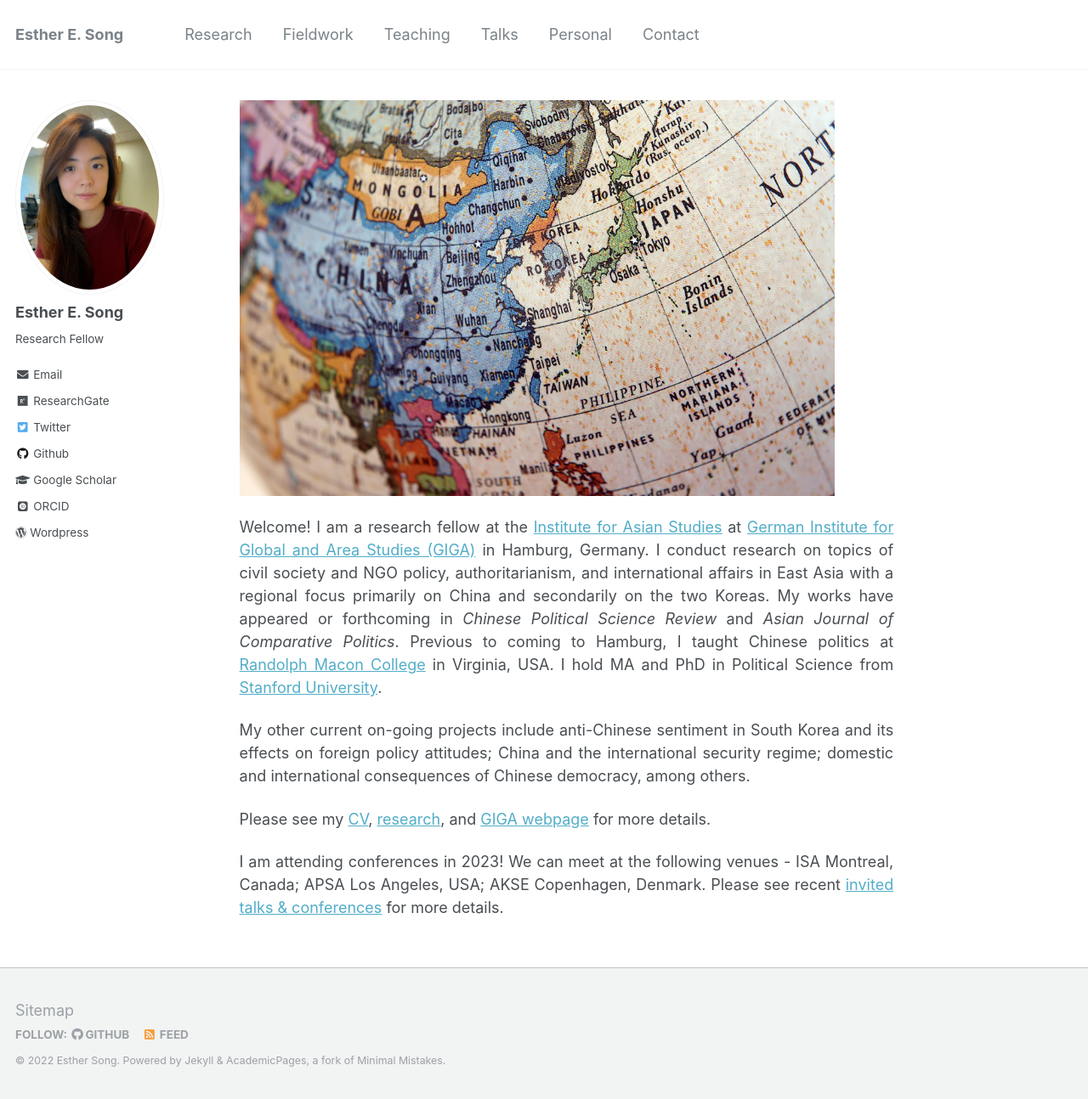
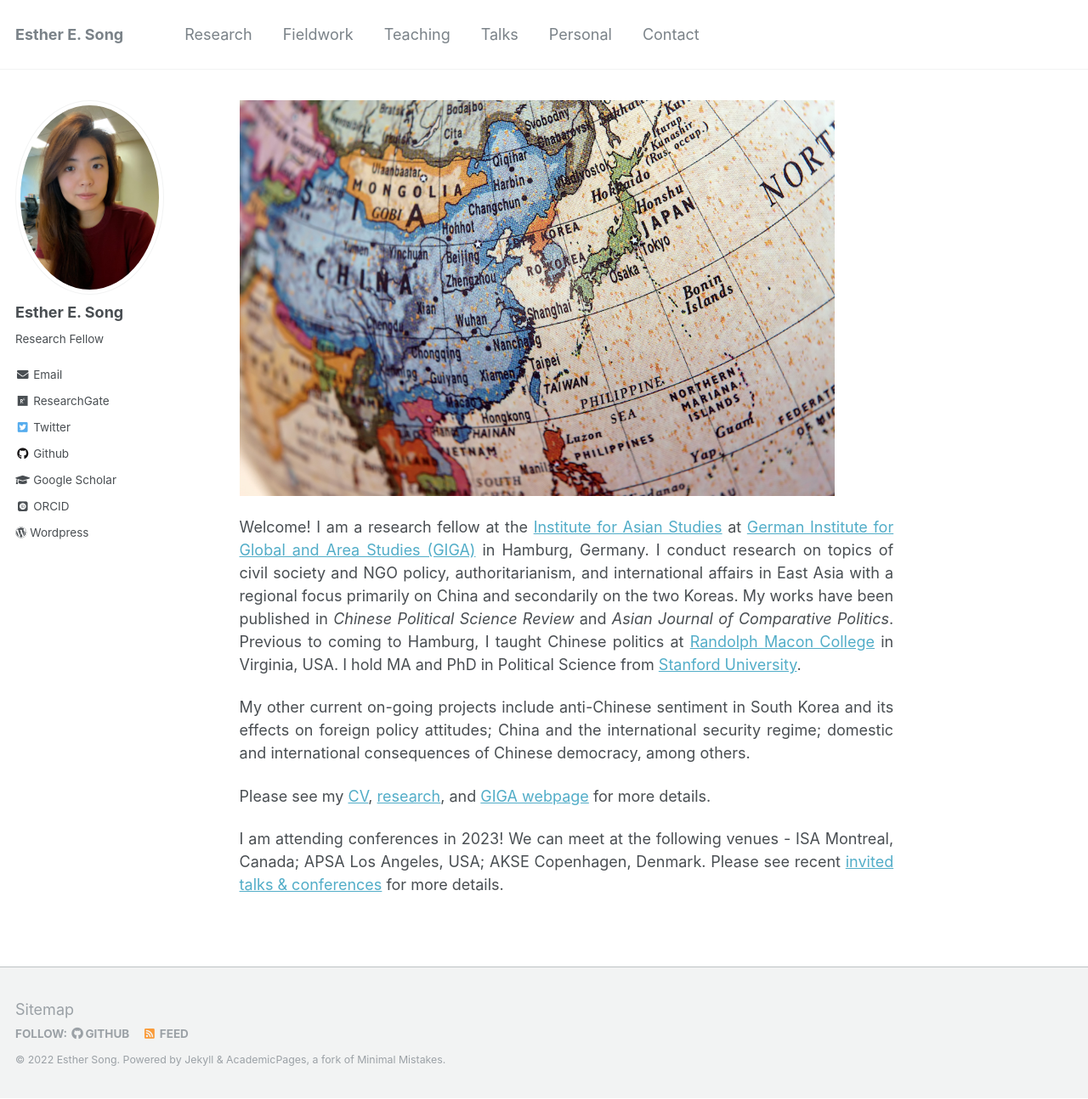
Before and after one commit to ehsong/ehsong.github.io, a Jekyll site: the page built from _pages/about.md, in a window 1280 px wide and 1294 px high. Shown: the whole window at 85% size. Built offline with Jekyll 4.4.1, drawn with Linux system fonts in a browser that asks for light colours; some web fonts are replaced.

Commit message:
Update about.md

```diff
--- a/_pages/about.md
+++ b/_pages/about.md
@@ -9,7 +9,7 @@ redirect_from:
 ---
 <img src="https://github.com/ehsong/ehsong.github.io/blob/master/images/east_asia_resized.jpg?raw=true" width="700" height="466">
 
-Welcome! I am a research fellow at the [Institute for Asian Studies](https://www.giga-hamburg.de/en/institutes/giga-institute-for-asian-studies/) at [German Institute for Global and Area Studies (GIGA)](https://www.giga-hamburg.de/en/) in Hamburg, Germany. I conduct research on topics of civil society and NGO policy, authoritarianism, and international affairs in East Asia with a regional focus primarily on China and secondarily on the two Koreas. My works have appeared or forthcoming in *Chinese Political Science Review* and *Asian Journal of Comparative Politics*. Previous to coming to Hamburg, I taught Chinese politics at [Randolph Macon College](https://www.rmc.edu/) in Virginia, USA. I hold MA and PhD in Political Science from [Stanford University](https://stanford.edu).
+Welcome! I am a research fellow at the [Institute for Asian Studies](https://www.giga-hamburg.de/en/institutes/giga-institute-for-asian-studies/) at [German Institute for Global and Area Studies (GIGA)](https://www.giga-hamburg.de/en/) in Hamburg, Germany. I conduct research on topics of civil society and NGO policy, authoritarianism, and international affairs in East Asia with a regional focus primarily on China and secondarily on the two Koreas. My works have been published in *Chinese Political Science Review* and *Asian Journal of Comparative Politics*. Previous to coming to Hamburg, I taught Chinese politics at [Randolph Macon College](https://www.rmc.edu/) in Virginia, USA. I hold MA and PhD in Political Science from [Stanford University](https://stanford.edu).
 
 My other current on-going projects include anti-Chinese sentiment in South Korea and its effects on foreign policy attitudes; China and the international security regime; domestic and international consequences of Chinese democracy, among others.
 
```
